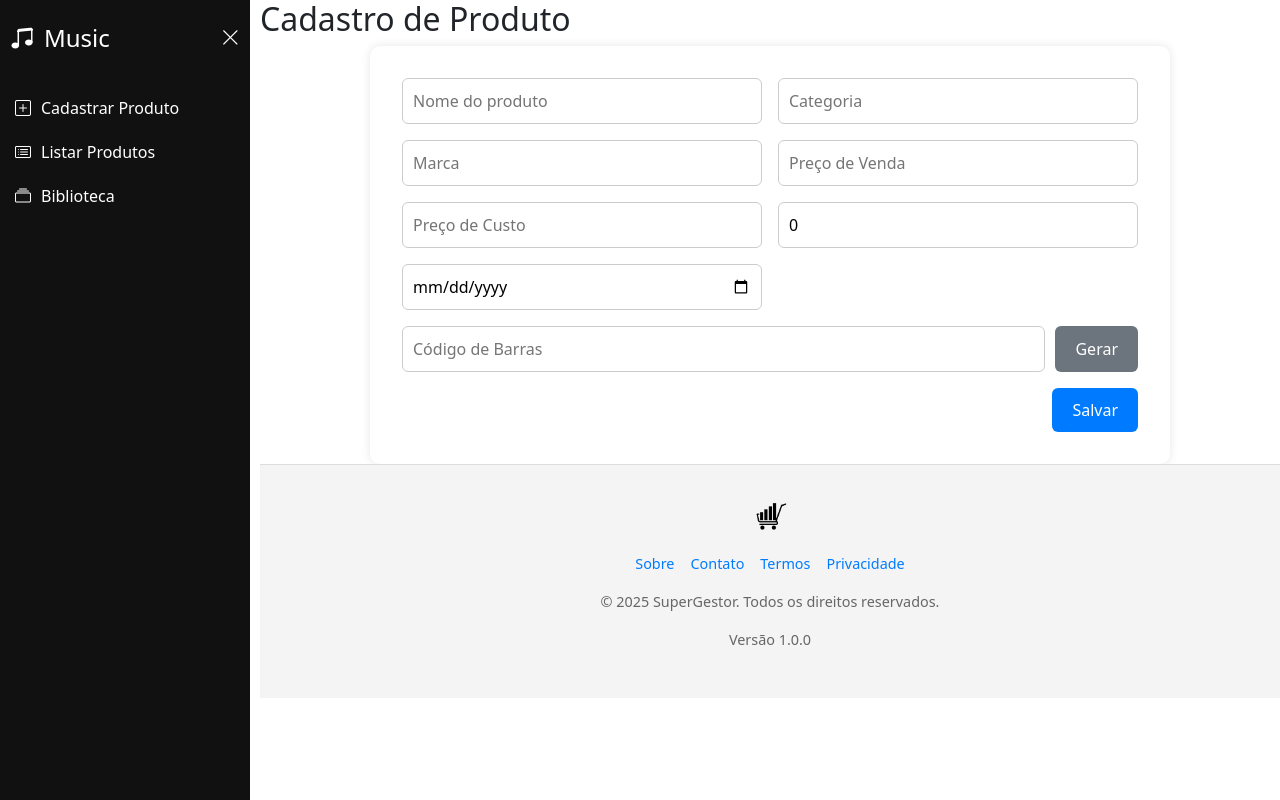
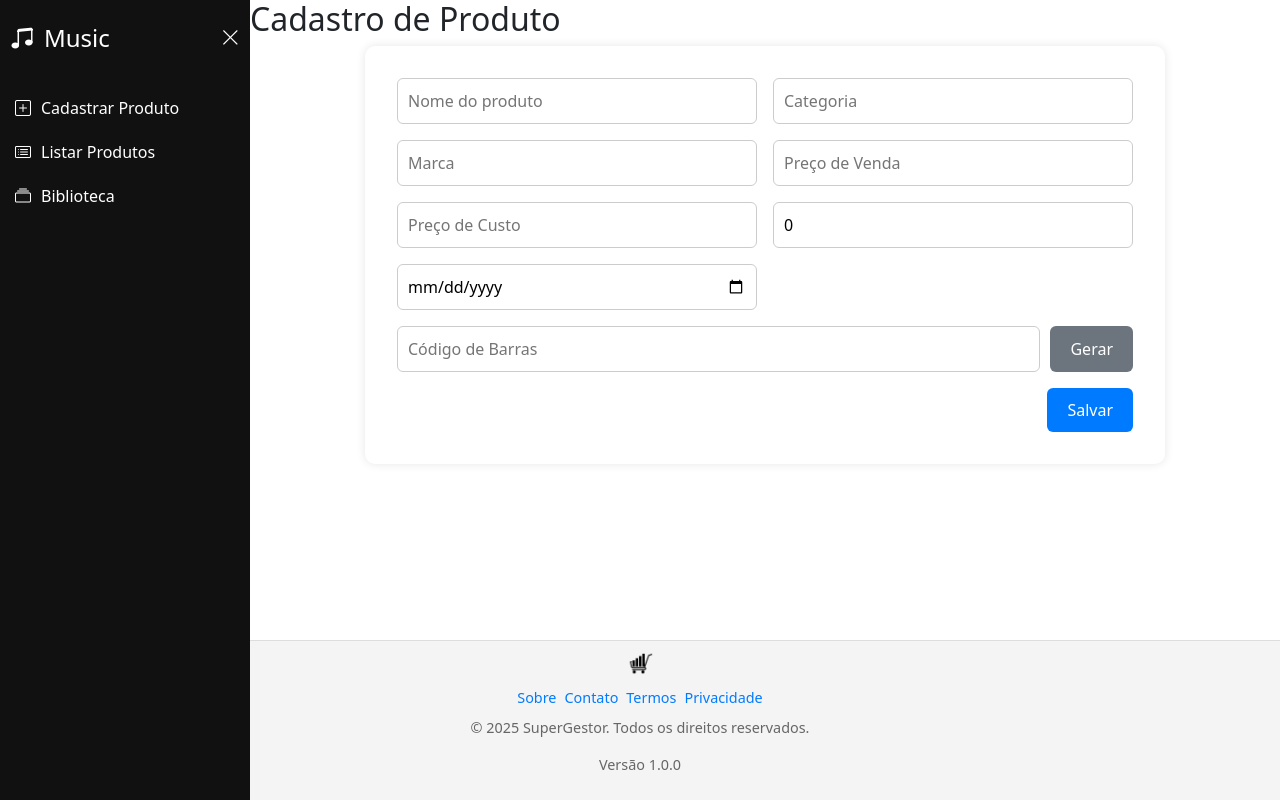
Before and after one commit to guilherme-lf/SaaSIdea, an Angular app: page /cadastro-produto in a window 1280 px wide. Built offline with nearby package versions, Linux system fonts and the light colour scheme.

Commit message:
Att global

```diff
--- a/src/app/app.component.css
+++ b/src/app/app.component.css
@@ -1,22 +1,17 @@
 .app-container {
   display: flex;
-    flex-direction: row;
-    height: 100vh;
-  }
-
-  app-menu {
-    flex: 0 0 250px;
-    transition: flex 0.3s ease;
+  flex-direction: column;
+  min-height: 100vh;
 }
 
 .app-main {
   flex: 1;
+  margin-left: 250px;
+  transition: margin-left 0.3s;
   display: flex;
-    margin-left: 10px;
   flex-direction: column;
-    transition: margin-left 0.3s ease;
 }
 
-  .app-container.collapsed app-menu {
-    flex: 0 0 60px;
+.app-container.collapsed .app-main {
+  margin-left: 70px;
 }
--- a/src/app/app.component.html
+++ b/src/app/app.component.html
@@ -1,7 +1,9 @@
 <div class="app-container" [class.collapsed]="isCollapsed">
     <app-menu *ngIf="exibirMenu" (menuToggled)="onMenuToggle($event)"></app-menu>
+
     <div class="app-main">
       <router-outlet></router-outlet>
-      <app-footer></app-footer>
     </div>
+
+    <app-footer></app-footer>
   </div>
--- a/src/app/footer/footer.component.css
+++ b/src/app/footer/footer.component.css
@@ -1,6 +1,6 @@
 .footer {
   background-color: #f4f4f4;
-  padding: 2rem 1rem;
+  padding: 0.5rem 1rem;
   font-size: 0.9rem;
   color: #444;
   border-top: 1px solid #ddd;
@@ -10,7 +10,7 @@
   display: flex;
   flex-direction: column;
   align-items: center;
-  gap: 1rem;
+  gap: 0.5rem;
   max-width: 1000px;
   margin: 0 auto;
 }
@@ -20,17 +20,17 @@
   align-items: center;
   gap: 0.5rem;
   font-weight: bold;
-  font-size: 1.2rem;
+  font-size: 1rem;
 }
 
 .footer-logo img {
-  width: 40px;
+  width: 30px;
   height: auto;
 }
 
 .footer-links {
   display: flex;
-  gap: 1rem;
+  gap: 0.5rem;
   flex-wrap: wrap;
   justify-content: center;
 }
```
Lines whose indentation alone changed are shown as unchanged.
